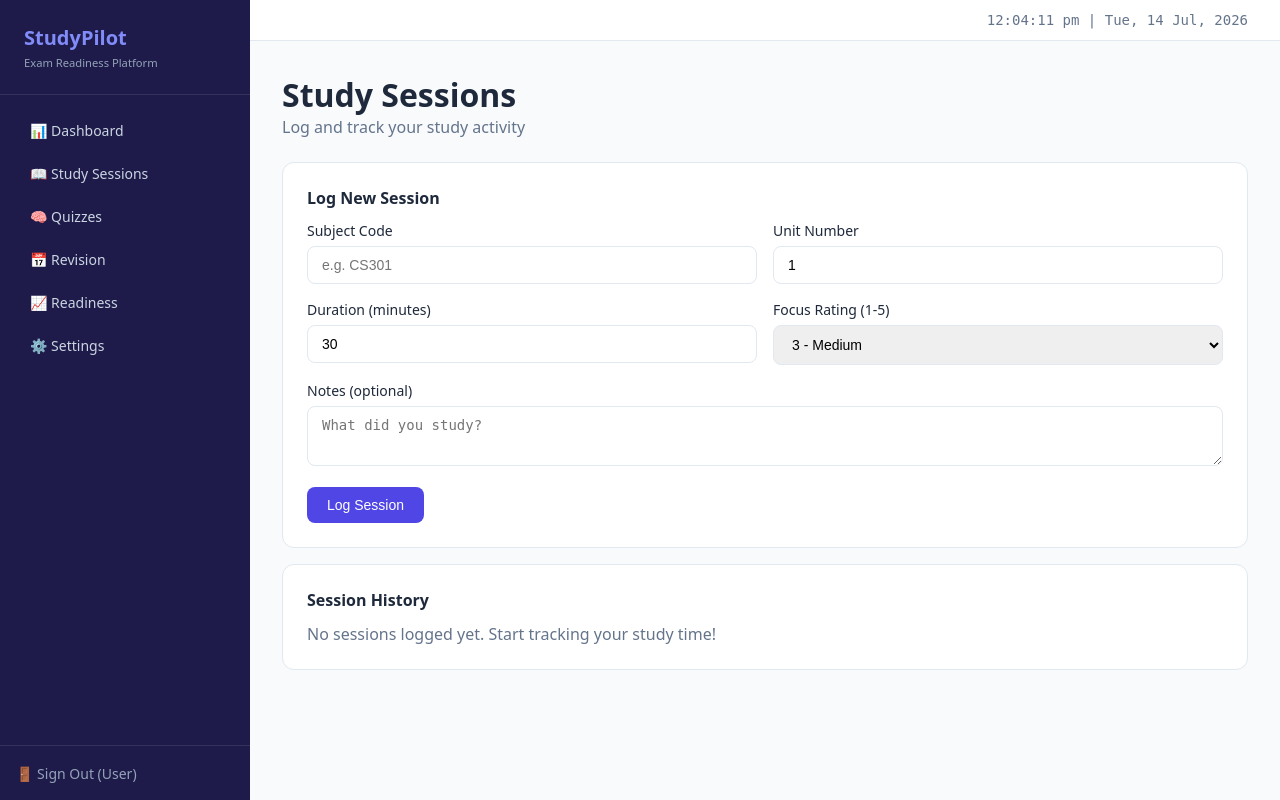
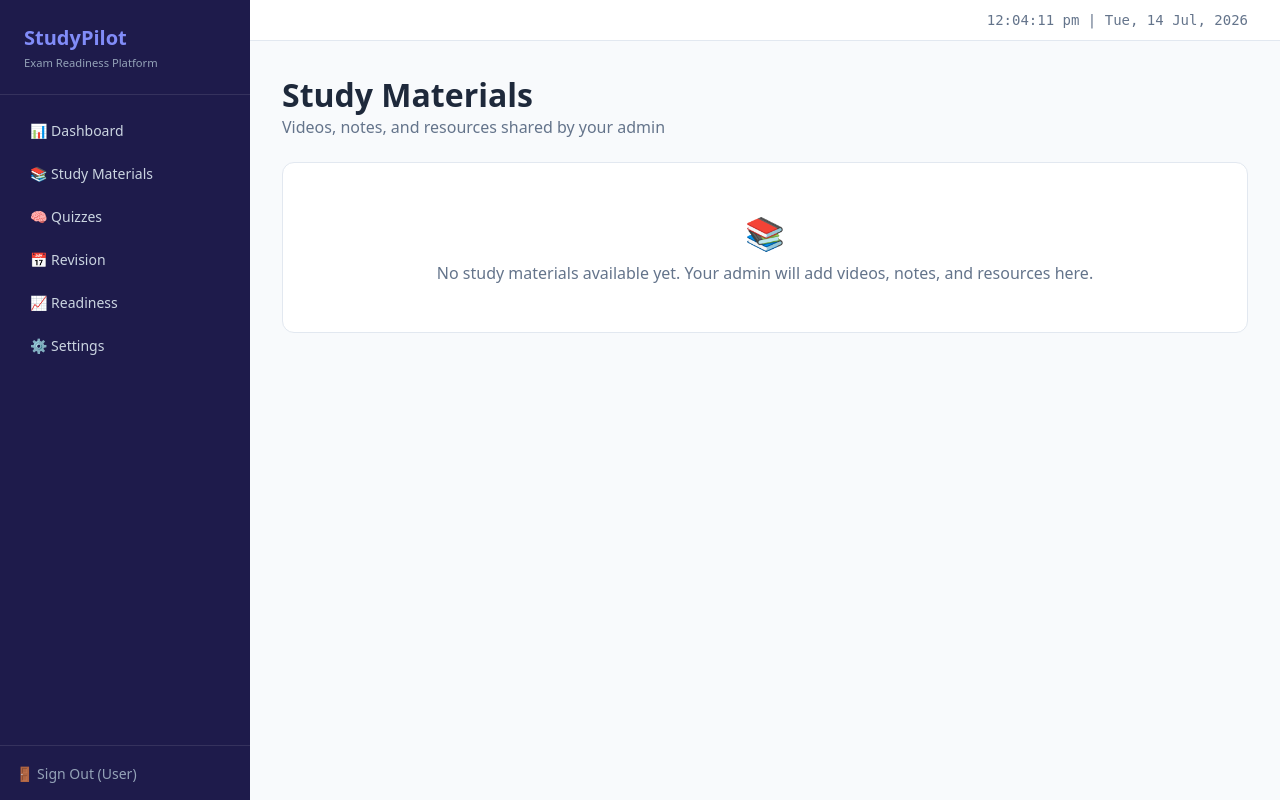
Before and after one commit to ArghyaMuk/studytracker, a Flask app: template frontend/templates/sessions.html in a window 1280 px wide. Run offline with Flask 3, Linux system fonts and the light colour scheme; the template is opened without the code that fills it, so the values that code supplies are empty.

Commit message:
feat: fully wire up event-driven microservices
- Repetition Service: consumes session.logged + quiz.completed events
- Readiness Service: consumes session.logged + quiz.completed events
- Notification Service: consumes readiness.updated events
- Session Service: publishes session.logged events on create
- Quiz Service: publishes quiz.completed events on submit
- All consumers start on app startup via asyncio.create_task
- All publishers connect on startup with graceful fallback
- Event flow: Session/Quiz -> RabbitMQ -> Repetition/Readiness -> Notification
- Study Materials feature added (YouTube, PDF, links)
- Sidebar shows Study Materials for both admin and student

```diff
--- a/frontend/app.py
+++ b/frontend/app.py
@@ -209,41 +209,42 @@ def dashboard():
                            readiness=readiness)
 
 
-# ── Study Sessions ──
+# ── Study Materials (was Study Sessions) ──
 
 @app.route("/sessions")
 @login_required
 def sessions_page():
-    user_id = session["user_id"]
-    sessions_data = api_get(f"/sessions?user_id={user_id}") or []
-    return render_template("sessions.html", sessions=sessions_data)
+    materials = api_get("/materials") or []
+    return render_template("sessions.html", materials=materials)
 
 
-@app.route("/sessions/add", methods=["POST"])
+@app.route("/materials/add", methods=["POST"])
 @login_required
-def add_session():
-    user_id = session["user_id"]
+@admin_required
+def add_material():
     data = {
         "subject_code": request.form["subject_code"],
-        "unit_number": int(request.form["unit_number"]),
-        "duration_min": int(request.form["duration_min"]),
-        "focus_rating": int(request.form["focus_rating"]),
-        "notes": request.form.get("notes", ""),
+        "unit_number": int(request.form["unit_number"]) if request.form.get("unit_number") else None,
+        "title": request.form["title"],
+        "material_type": request.form["material_type"],
+        "url": request.form["url"],
+        "description": request.form.get("description", ""),
     }
-    status, resp = api_post(f"/sessions?user_id={user_id}", data)
-    if status == 201:
-        flash("Session logged!", "success")
+    status_code, resp = api_post("/admin/materials", data)
+    if status_code == 201:
+        flash(f'Material "{data["title"]}" added!', "success")
     else:
-        flash(resp.get("detail", "Failed to log session"), "error")
+        flash(resp.get("detail", "Failed to add material"), "error")
     return redirect(url_for("sessions_page"))
 
 
-@app.route("/sessions/delete/<int:session_id>", methods=["POST"])
+@app.route("/materials/<int:material_id>/delete", methods=["POST"])
 @login_required
-def delete_session(session_id):
-    status = api_delete(f"/sessions/{session_id}")
-    if status == 204:
-        flash("Session deleted", "success")
+@admin_required
+def delete_material(material_id):
+    status_code = api_delete(f"/admin/materials/{material_id}")
+    if status_code == 204:
+        flash("Material deleted", "success")
     else:
         flash("Failed to delete", "error")
     return redirect(url_for("sessions_page"))
@@ -346,7 +347,9 @@ def grade_revision(item_id):
 def readiness_page():
     user_id = session["user_id"]
     scores = api_get(f"/readiness/{user_id}") or []
-    return render_template("readiness.html", scores=scores)
+    # Also get quiz history for score display
+    quiz_history = api_get(f"/quizzes/history?user_id={user_id}") or []
+    return render_template("readiness.html", scores=scores, quiz_history=quiz_history)
 
 
 # ── Settings ──
--- a/frontend/templates/base.html
+++ b/frontend/templates/base.html
@@ -15,9 +15,7 @@
             </div>
             <nav class="sidebar-nav">
                 <a href="{{ url_for('dashboard') }}" class="{{ 'active' if request.path == '/dashboard' }}">📊 Dashboard</a>
-                {% if session.get('email') != 'admin@studypilot.com' %}
-                <a href="{{ url_for('sessions_page') }}" class="{{ 'active' if request.path == '/sessions' }}">📖 Study Sessions</a>
-                {% endif %}
+                <a href="{{ url_for('sessions_page') }}" class="{{ 'active' if request.path == '/sessions' }}">📚 Study Materials</a>
                 <a href="{{ url_for('quizzes_page') }}" class="{{ 'active' if request.path == '/quizzes' }}">🧠 Quizzes</a>
                 {% if session.get('email') != 'admin@studypilot.com' %}
                 <a href="{{ url_for('revision_page') }}" class="{{ 'active' if request.path == '/revision' }}">📅 Revision</a>
--- a/frontend/templates/sessions.html
+++ b/frontend/templates/sessions.html
@@ -1,69 +1,118 @@
 {% extends "base.html" %}
-{% block title %}Study Sessions{% endblock %}
+{% block title %}Study Materials{% endblock %}
 {% block content %}
-<div style="display:flex;justify-content:space-between;align-items:center;margin-bottom:24px">
-    <div>
-        <h1>Study Sessions</h1>
-        <p style="color:var(--text-muted)">Log and track your study activity</p>
+<h1>Study Materials</h1>
+<p style="color:var(--text-muted);margin-bottom:24px">Videos, notes, and resources shared by your admin</p>
+
+{% if materials %}
+<div class="stats-grid" style="margin-bottom:24px">
+    <div class="stat-card">
+        <div class="label">Total Resources</div>
+        <div class="value">{{ materials|length }}</div>
+    </div>
+    <div class="stat-card">
+        <div class="label">Videos</div>
+        <div class="value">{{ materials|selectattr('material_type', 'equalto', 'video')|list|length }}</div>
+    </div>
+    <div class="stat-card">
+        <div class="label">PDFs/Notes</div>
+        <div class="value">{{ materials|selectattr('material_type', 'in', ['pdf', 'notes'])|list|length }}</div>
     </div>
 </div>
 
+{% for mat in materials %}
 <div class="card">
-    <h3>Log New Session</h3>
-    <form method="POST" action="{{ url_for('add_session') }}" style="margin-top:12px">
+    <div style="display:flex;justify-content:space-between;align-items:flex-start">
+        <div>
+            <div style="display:flex;align-items:center;gap:8px;margin-bottom:6px">
+                {% if mat.material_type == 'video' %}
+                <span style="font-size:1.2rem">🎥</span>
+                {% elif mat.material_type == 'pdf' %}
+                <span style="font-size:1.2rem">📄</span>
+                {% elif mat.material_type == 'notes' %}
+                <span style="font-size:1.2rem">📝</span>
+                {% else %}
+                <span style="font-size:1.2rem">🔗</span>
+                {% endif %}
+                <strong>{{ mat.title }}</strong>
+                <span class="badge badge-blue">{{ mat.subject_code }}</span>
+                {% if mat.unit_number %}
+                <span class="badge badge-purple">Unit {{ mat.unit_number }}</span>
+                {% endif %}
+            </div>
+            {% if mat.description %}
+            <p style="color:var(--text-muted);font-size:0.85rem;margin-bottom:8px">{{ mat.description }}</p>
+            {% endif %}
+        </div>
+        <div style="display:flex;gap:8px;align-items:center">
+            {% if session.get('email') == 'admin@studypilot.com' %}
+            <form method="POST" action="{{ url_for('delete_material', material_id=mat.id) }}">
+                <button type="submit" class="btn btn-danger btn-sm" onclick="return confirm('Delete this material?')">Delete</button>
+            </form>
+            {% endif %}
+        </div>
+    </div>
+    {% if mat.material_type == 'video' and 'youtube' in mat.url %}
+    {% set video_id = mat.url.split('v=')[1].split('&')[0] if 'v=' in mat.url else mat.url.split('/')[-1] %}
+    <div style="margin-top:12px;position:relative;padding-bottom:56.25%;height:0;overflow:hidden;border-radius:8px">
+        <iframe src="https://www.youtube.com/embed/{{ video_id }}" style="position:absolute;top:0;left:0;width:100%;height:100%;border:none" allowfullscreen></iframe>
+    </div>
+    {% else %}
+    <a href="{{ mat.url }}" target="_blank" class="btn btn-primary btn-sm" style="margin-top:8px">
+        {% if mat.material_type == 'video' %}▶️ Watch Video{% elif mat.material_type == 'pdf' %}📄 Open PDF{% else %}🔗 Open Link{% endif %}
+    </a>
+    {% endif %}
+</div>
+{% endfor %}
+
+{% else %}
+<div class="card" style="text-align:center;padding:48px">
+    <p style="font-size:2rem;margin-bottom:8px">📚</p>
+    <p style="color:var(--text-muted)">No study materials available yet. Your admin will add videos, notes, and resources here.</p>
+</div>
+{% endif %}
+
+<!-- Admin: Add Material -->
+{% if session.get('email') == 'admin@studypilot.com' %}
+<hr style="margin:32px 0;border-color:var(--border)">
+<div class="card">
+    <h3>➕ Add Study Material (Admin)</h3>
+    <form method="POST" action="{{ url_for('add_material') }}" style="margin-top:12px">
         <div class="form-row">
             <div class="form-group">
                 <label>Subject Code</label>
-                <input type="text" name="subject_code" required placeholder="e.g. CS301">
+                <input type="text" name="subject_code" required placeholder="e.g. MCA201">
             </div>
             <div class="form-group">
-                <label>Unit Number</label>
-                <input type="number" name="unit_number" value="1" min="1" required>
+                <label>Unit Number (optional)</label>
+                <input type="number" name="unit_number" min="1" placeholder="e.g. 1">
             </div>
+        </div>
+        <div class="form-group">
+            <label>Title</label>
+            <input type="text" name="title" required placeholder="e.g. Python Basics - Full Course">
         </div>
         <div class="form-row">
             <div class="form-group">
-                <label>Duration (minutes)</label>
-                <input type="number" name="duration_min" value="30" min="1" max="480" required>
+                <label>Type</label>
+                <select name="material_type" required>
+                    <option value="video">🎥 YouTube Video</option>
+                    <option value="pdf">📄 PDF / Document Link</option>
+                    <option value="notes">📝 Notes</option>
+                    <option value="link">🔗 External Link</option>
+                </select>
             </div>
             <div class="form-group">
-                <label>Focus Rating (1-5)</label>
-                <select name="focus_rating">
-                    <option value="1">1 - Very Low</option>
-                    <option value="2">2 - Low</option>
-                    <option value="3" selected>3 - Medium</option>
-                    <option value="4">4 - High</option>
-                    <option value="5">5 - Very High</option>
-                </select>
+                <label>URL</label>
+                <input type="url" name="url" required placeholder="https://youtube.com/watch?v=... or PDF link">
             </div>
         </div>
         <div class="form-group">
-            <label>Notes (optional)</label>
-            <textarea name="notes" maxlength="1000" placeholder="What did you study?"></textarea>
+            <label>Description (optional)</label>
+            <textarea name="description" placeholder="Brief description of the material..."></textarea>
         </div>
-        <button type="submit" class="btn btn-primary">Log Session</button>
+        <button type="submit" class="btn btn-primary">Add Material</button>
     </form>
 </div>
-
-<div class="card">
-    <h3>Session History</h3>
-    {% if sessions %}
-    <ul class="item-list" style="margin-top:12px">
-        {% for s in sessions %}
-        <li>
-            <div class="item-info">
-                <div class="title">{{ s.subject_code }} — Unit {{ s.unit_number }}</div>
-                <div class="meta">⏱️ {{ s.duration_min }} min • ⭐ {{ s.focus_rating }}/5 • {{ s.started_at[:10] }}</div>
-                {% if s.notes %}<div class="meta">{{ s.notes[:100] }}</div>{% endif %}
-            </div>
-            <form method="POST" action="{{ url_for('delete_session', session_id=s.id) }}" style="display:inline">
-                <button type="submit" class="btn btn-danger btn-sm" onclick="return confirm('Delete this session?')">Delete</button>
-            </form>
-        </li>
-        {% endfor %}
-    </ul>
-    {% else %}
-    <p style="color:var(--text-muted);margin-top:12px">No sessions logged yet. Start tracking your study time!</p>
-    {% endif %}
-</div>
+{% endif %}
 {% endblock %}
--- a/services/api-gateway/app/main.py
+++ b/services/api-gateway/app/main.py
@@ -28,6 +28,8 @@ ROUTE_MAP = {
     "/api/v1/users": settings.user_service_url,
     "/api/v1/programs": settings.curriculum_service_url,
     "/api/v1/subjects": settings.curriculum_service_url,
+    "/api/v1/materials": settings.curriculum_service_url,
+    "/api/v1/admin/materials": settings.curriculum_service_url,
     "/api/v1/admin/programs": settings.curriculum_service_url,
     "/api/v1/admin/quizzes": settings.quiz_service_url,
     "/api/v1/admin": settings.curriculum_service_url,
--- a/services/curriculum-service/app/models/__init__.py
+++ b/services/curriculum-service/app/models/__init__.py
@@ -1,3 +1,3 @@
-from .curriculum import Base, Program, Subject, SubjectUnit, UniversityTemplate
+from .curriculum import Base, Program, Subject, SubjectUnit, UniversityTemplate, StudyMaterial
 
-__all__ = ["Base", "Program", "Subject", "SubjectUnit", "UniversityTemplate"]
+__all__ = ["Base", "Program", "Subject", "SubjectUnit", "UniversityTemplate", "StudyMaterial"]
```
Also changed, not shown: frontend/templates/readiness.html (+58 -32 lines), services/curriculum-service/app/api/routes/v1/curriculum.py (+69 -0 lines), services/curriculum-service/app/models/curriculum.py (+13 -0 lines), services/notification-service/app/events/consumers.py (added, +26 -0 lines), services/notification-service/app/main.py (+12 -0 lines), services/quiz-service/app/api/routes/v1/quizzes.py (+50 -2 lines), services/quiz-service/app/main.py (+13 -0 lines), services/readiness-service/app/main.py (+12 -0 lines), services/repetition-service/app/main.py (+12 -0 lines), services/session-service/app/api/routes/v1/sessions.py (+10 -3 lines), services/session-service/app/main.py (+13 -0 lines).
